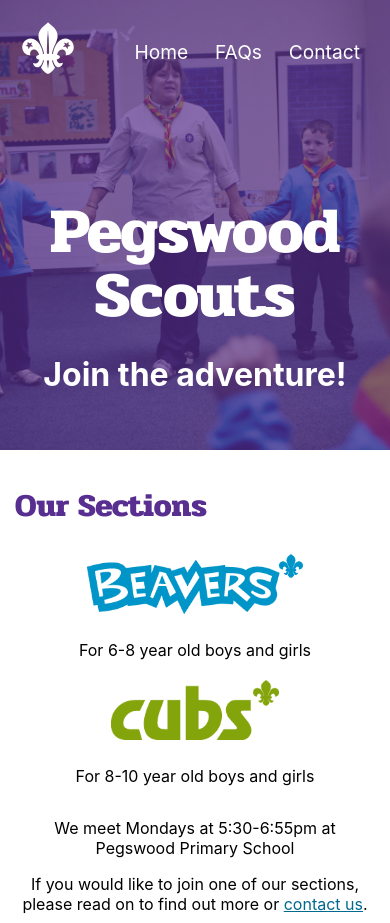
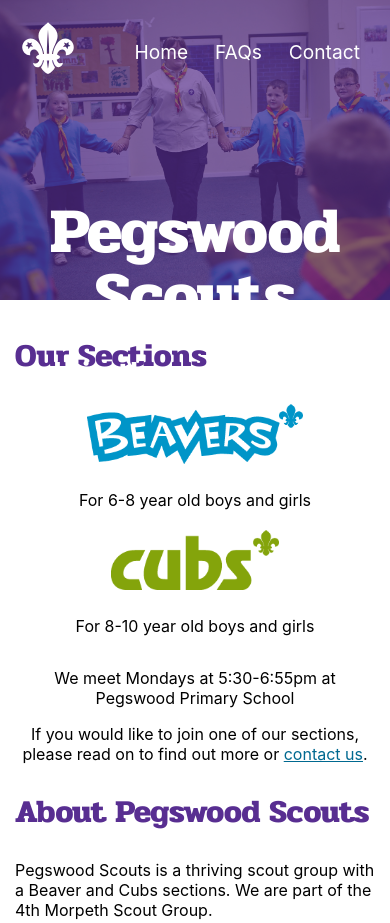
Before and after one commit to trubru/PegswoodScouts, a plain HTML site: page index.html in a window 390 px wide. Shown: the top 923 px of the page. Drawn offline with Linux system fonts and the light colour scheme.

Commit message:
Changed hero image height for mobile

```diff
--- a/css/styles.css
+++ b/css/styles.css
@@ -145,6 +145,10 @@ a:active {
         margin: 40px 15px;
     }
 
+    .main-header {
+        height: 300px;
+    }
+
     .main-header nav a {
         font-size: 0.8em;
         padding: 10px 10px;
```
